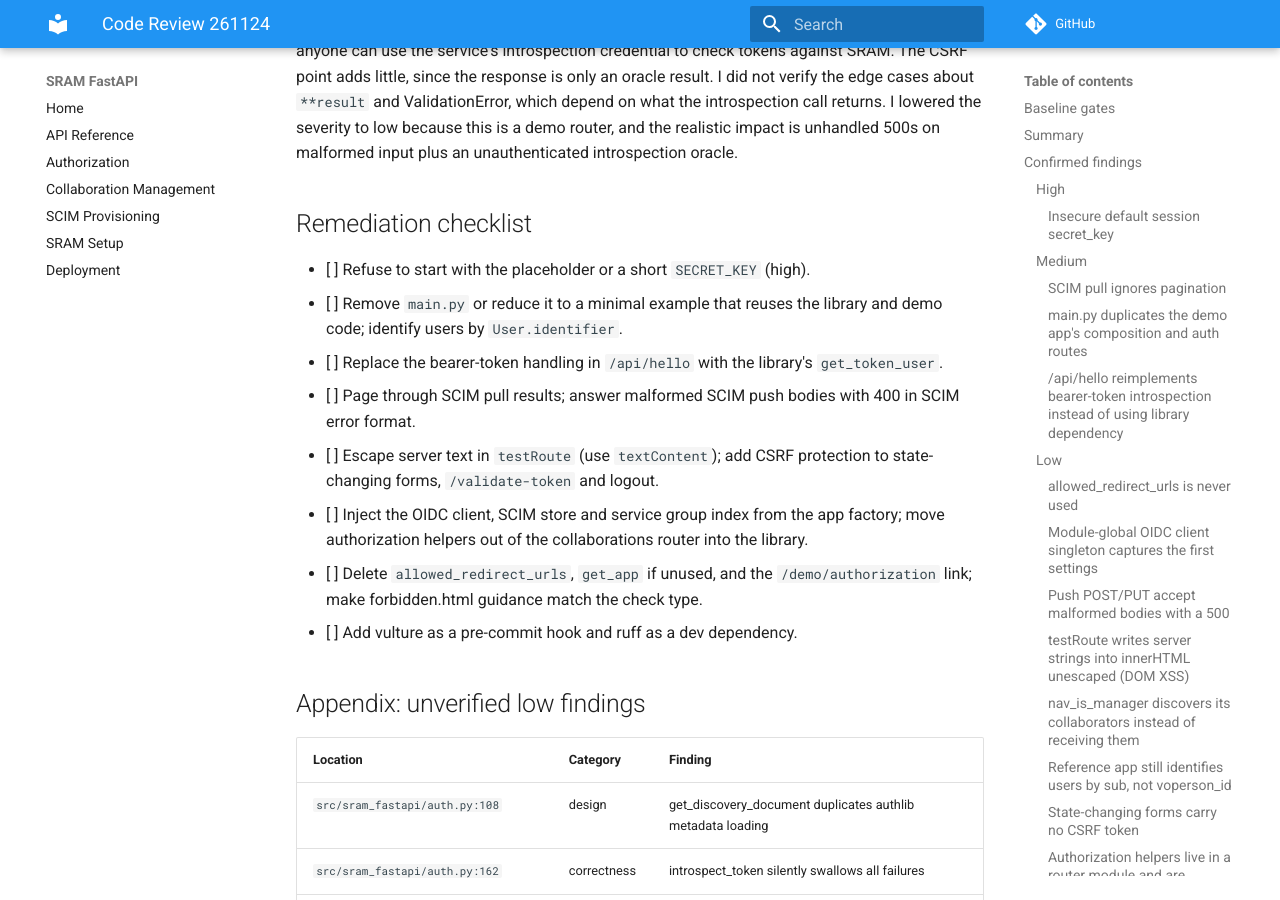
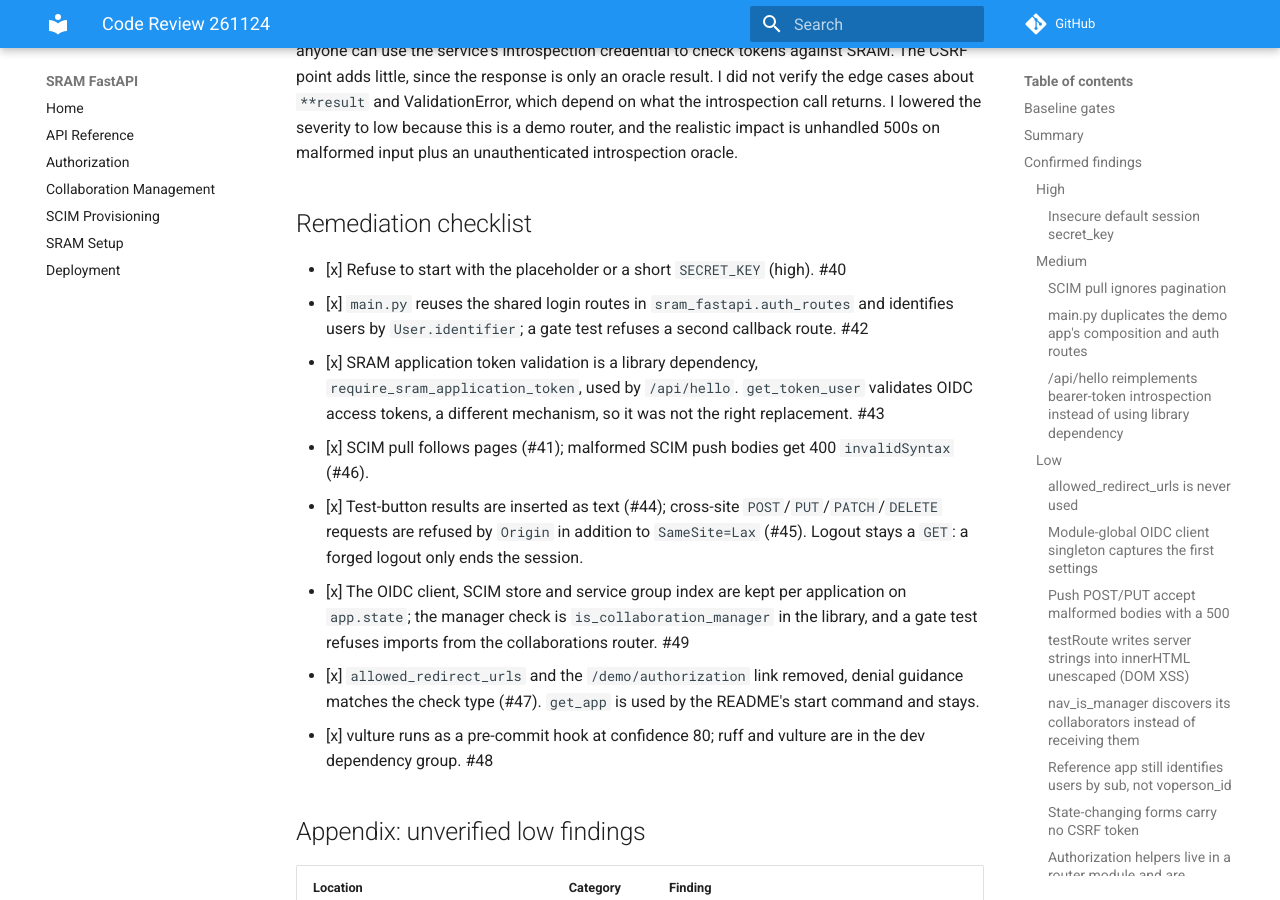
Before and after one commit to sorenwacker/sram-fastapi, an MkDocs documentation site: the page built from docs/REVIEW.md, in a window 1280 px wide and 900 px high, scrolled down 9596 px. Built offline with MkDocs 1.6.1 and Material for MkDocs 9.7.7, drawn with Linux system fonts in a browser that asks for light colours; comment, search, counter and statistics services are not loaded.

Commit message:
Record which review findings are fixed and where (#50)

```diff
--- a/docs/REVIEW.md
+++ b/docs/REVIEW.md
@@ -189,14 +189,14 @@ Verification: The core claims are confirmed in sram-fastapi/src/sram_fastapi/dem
 
 ## Remediation checklist
 
-- [ ] Refuse to start with the placeholder or a short `SECRET_KEY` (high).
-- [ ] Remove `main.py` or reduce it to a minimal example that reuses the library and demo code; identify users by `User.identifier`.
-- [ ] Replace the bearer-token handling in `/api/hello` with the library's `get_token_user`.
-- [ ] Page through SCIM pull results; answer malformed SCIM push bodies with 400 in SCIM error format.
-- [ ] Escape server text in `testRoute` (use `textContent`); add CSRF protection to state-changing forms, `/validate-token` and logout.
-- [ ] Inject the OIDC client, SCIM store and service group index from the app factory; move authorization helpers out of the collaborations router into the library.
-- [ ] Delete `allowed_redirect_urls`, `get_app` if unused, and the `/demo/authorization` link; make forbidden.html guidance match the check type.
-- [ ] Add vulture as a pre-commit hook and ruff as a dev dependency.
+- [x] Refuse to start with the placeholder or a short `SECRET_KEY` (high). #40
+- [x] `main.py` reuses the shared login routes in `sram_fastapi.auth_routes` and identifies users by `User.identifier`; a gate test refuses a second callback route. #42
+- [x] SRAM application token validation is a library dependency, `require_sram_application_token`, used by `/api/hello`. `get_token_user` validates OIDC access tokens, a different mechanism, so it was not the right replacement. #43
+- [x] SCIM pull follows pages (#41); malformed SCIM push bodies get 400 `invalidSyntax` (#46).
+- [x] Test-button results are inserted as text (#44); cross-site `POST`/`PUT`/`PATCH`/`DELETE` requests are refused by `Origin` in addition to `SameSite=Lax` (#45). Logout stays a `GET`: a forged logout only ends the session.
+- [x] The OIDC client, SCIM store and service group index are kept per application on `app.state`; the manager check is `is_collaboration_manager` in the library, and a gate test refuses imports from the collaborations router. #49
+- [x] `allowed_redirect_urls` and the `/demo/authorization` link removed, denial guidance matches the check type (#47). `get_app` is used by the README's start command and stays.
+- [x] vulture runs as a pre-commit hook at confidence 80; ruff and vulture are in the dev dependency group. #48
 
 ## Appendix: unverified low findings
 
```
